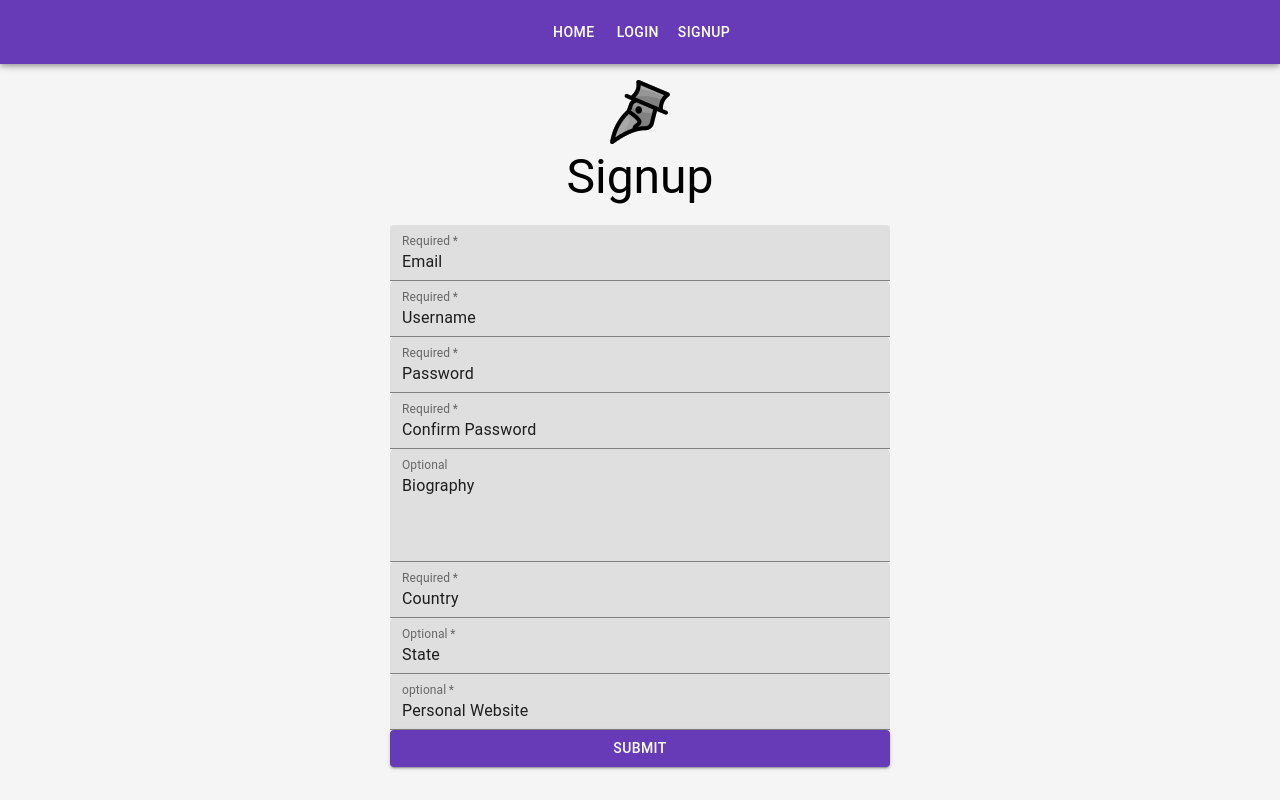
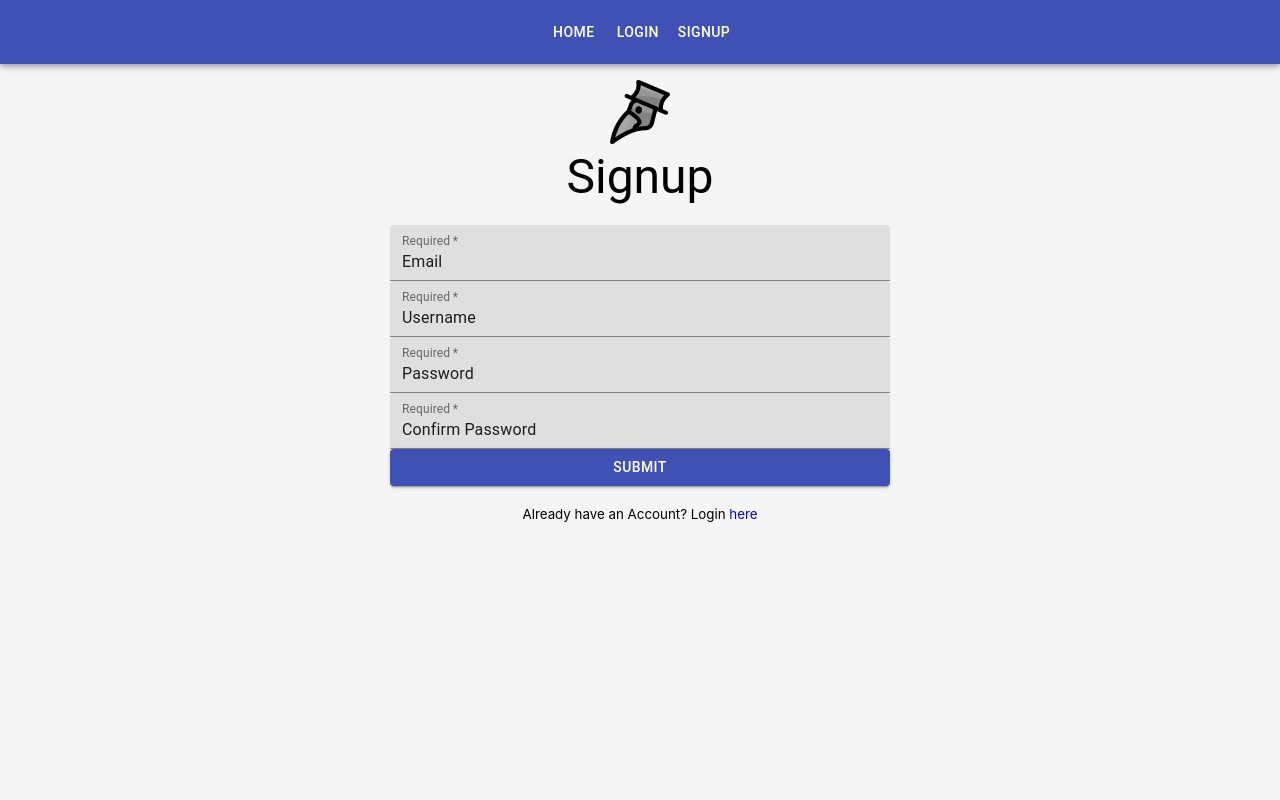
Before and after one commit to krbrennan/social-scourge, a React (Create React App) app in the folder socialscourge-client/: page /signup in a window 1280 px wide. Built offline with nearby package versions, Linux system fonts and the light colour scheme.

Commit message:
Developing auth checker so users cant keep logging in or signing up

```diff
--- a/socialscourge-client/src/App.js
+++ b/socialscourge-client/src/App.js
@@ -4,11 +4,14 @@ import './App.css';
 
 // Components
 import Navbar from './components/Navbar';
+import AuthRoute from './util/AuthRoute';
 
 // pages
 import home from './pages/home';
 import login from './pages/login';
 import signup from './pages/signup';
+import themeFile from './util/theme';
+import jwtDecode from 'jwt-decode';
 
 // Material-Ui
 import { createMuiTheme } from '@material-ui/core/styles';
@@ -16,43 +19,19 @@ import { ThemeProvider as MuiThemeProvider } from '@material-ui/core/styles';
 // import { withStyles } from '@material-ui/styles';
 // import PropTypes from 'prop-types';
 
-const theme = createMuiTheme({
-    palette: {
-        primary: {
-            main: '#673ab7'
-        },
-        secondary: {
-            main: '#ff9100'
-        }
-      },
-      typography: {
-        useNextVariants: true
-      },
-      paper: {
-        textAlign: 'center',
-        color: "yellow",
-      },
-      spacing: 4,
-});
+const theme = createMuiTheme({themeFile});
 
-// const styles = theme => ({
-//   palette: {
-//     primary: {
-//       main: '#673ab7',
-//     },
-//     secondary: {
-//       main: '#ff9100'
-//     }
-//   },
-//   root: {
-//     flexGrow: 1,
-//   },
-  // paper: {
-  //   padding: "10em",
-  //   textAlign: 'center',
-  //   color: "yellow",
-  // },
-// });
+let authenticated;
+const token = localStorage.FBIdToken;
+if(token){
+  const decodedToken = jwtDecode(token);
+  if(decodedToken.exp * 1000 < Date.now()){
+    window.location.href = '/login'
+    authenticated = false
+  } else {
+    authenticated = true
+  }
+}
 
 function App() {
   // const { classes } = styles();
@@ -63,8 +42,8 @@ function App() {
         <Navbar />
           <Switch>
             <Route exact path="/" component={ home } />
-            <Route exact path="/login" component={ login } />
-            <Route exact path="/signup" component={ signup } />
+            <AuthRoute exact path="/login" component={ login } authenticated={authenticated} />
+            <AuthRoute exact path="/signup" component={ signup } authenticated={authenticated} />
           </Switch>
         </Router>
       </div>
--- /dev/null
+++ b/socialscourge-client/src/components/Profile.js
@@ -0,0 +1,65 @@
+import React, { Component } from 'react';
+import Link from 'react-router-dom/Link';
+
+// MUI
+import withStyles from '@material-ui/core/styles/withStyles';
+
+import axios from 'axios';
+import { Typography } from '@material-ui/core';
+
+const styles = {
+
+}
+
+class Profile extends Component {
+
+    componentDidMount(){
+       if(localStorage.getItem('FBIdToken')){
+           this.setState({
+               isLoggedIn: true
+           })
+       } else{
+            this.setState({
+                isLoggedIn: false
+            })
+       }
+    }
+
+
+    constructor(props){
+        super(props)
+        this.state = {
+            isLoggedIn: false,
+            imgUrl: '',
+            username: '',
+            bio: ''
+        }
+    }
+
+    render(){
+        return(
+            <div>
+                { this.state.isLoggedIn ?
+                    <div className='container'>
+                        <Typography>
+                            Logged In
+                        </Typography>
+                    </div>
+                :
+                    <div className='container'>
+                        <Typography>
+                            Not Logged in
+                        </Typography>
+                    </div>
+                }
+            </div>
+        )
+    }
+}
+
+
+export default withStyles(styles)(Profile);
+
+// if localStorage.getItem('FBIdToken')
+// show profile information
+// else show a box to signin or signup
--- a/socialscourge-client/src/pages/home.js
+++ b/socialscourge-client/src/pages/home.js
@@ -4,6 +4,7 @@ import axios from 'axios';
 
 // Components
 import Post from '../components/Post';
+import Profile from '../components/Profile';
 
 // Material-UI
 import Grid from '@material-ui/core/Grid';
@@ -39,10 +40,10 @@ class home extends Component {
         return (
             <Grid container className='container'>
                 <Grid item sm={8} xs={12}>
-                    { posts}
+                    { posts }
                 </Grid>
                 <Grid item sm={4} xs={12}>
-                    <p>Profile</p>
+                    <Profile />
                 </Grid>
             </Grid>
         )
--- a/socialscourge-client/src/pages/login.js
+++ b/socialscourge-client/src/pages/login.js
@@ -62,7 +62,8 @@ class login extends Component {
         // send req to server and show errors, if successful then show errors
         axios.post('/signin', userData)
             .then((postData) => {
-                console.log(postData.data)
+                // console.log(postData.data)
+                localStorage.setItem('FBIdToken', `Bearer ${postData.data.token}`)
                 this.setState({
                     loading: false
                 })
--- a/socialscourge-client/src/pages/signup.js
+++ b/socialscourge-client/src/pages/signup.js
@@ -1,8 +1,9 @@
 import React, { Component } from 'react';
 import logo from '../images/plague.png';
 
+import Link from 'react-router-dom/Link';
+
 import axios from 'axios';
-
 
 // Material-ui
 import FormGroup from '@material-ui/core/FormGroup';
@@ -36,6 +37,15 @@ const styles = {
     formContainerItem: {
         // marginTop: 5
         width: 500
+    },
+    error: {
+        color: 'red',
+        margin: '1em 0',
+        textAlign: 'center'
+    },
+    small: {
+        textAlign: 'center',
+        margin: '20px auto'
     }
 }
 
@@ -70,24 +80,27 @@ export class signup extends Component {
             password: this.state.password,
             confirmPassword: this.state.confirmPassword,
             username: this.state.username,
-            biograpgy: this.state.biography,
-            country: this.state.country,
-            state: this.state.state,
-            website: this.state.website
+            bio: this.state.biography
         }
 
         axios.post('/signup', userData)
             .then((res) => {
-                console.log("Great success")
+                localStorage.setItem('FBIdToken', `Bearer ${res.data.token}`)
+                this.props.history.push('/')
             })
             .catch((err) => {
                 console.log(err)
+                // console.log(err.response.data.message)
+                this.setState({
+                    errors: err.response.data.message
+                })
             })
     }
 
 
     render() {
         const { classes } = this.props;
+        const { errors } = this.state;
         return (
             <div className={classes.signupPage}>
                 <div className={ classes.signupTop }>
@@ -101,12 +114,20 @@ export class signup extends Component {
                     <TextField className={ classes.formContainerItem } onChange={ this.handleChange } variant='filled' required label='Required' name='username' defaultValue='Username' />
                     <TextField className={ classes.formContainerItem } onChange={ this.handleChange } variant='filled' required label='Required' name='password' defaultValue='Password' />
                     <TextField className={ classes.formContainerItem } onChange={ this.handleChange } variant='filled' required label='Required' name='confirmPassword' defaultValue='Confirm Password' />
-                    <TextField className={ classes.formContainerItem } onChange={ this.handleChange } variant='filled' multiline rows={4} label='Optional' name='biography' defaultValue='Biography' />
-                    <TextField className={ classes.formContainerItem } onChange={ this.handleChange } variant='filled' required label='Required' name='country' defaultValue='Country' />
-                    <TextField className={ classes.formContainerItem } onChange={ this.handleChange } variant='filled' required label='Optional' name='state' defaultValue='State' />
-                    <TextField className={ classes.formContainerItem } onChange={ this.handleChange } variant='filled' required label='optional' name='website' defaultValue='Personal Website' />
+                    {/* <TextField className={ classes.formContainerItem } onChange={ this.handleChange } variant='filled' multiline rows={4} label='Optional' name='biography' defaultValue='Biography' /> */}
+                    {/* <TextField className={ classes.formContainerItem } onChange={ this.handleChange } variant='filled' required label='Required' name='country' defaultValue='Country' /> */}
+                    {/* <TextField className={ classes.formContainerItem } onChange={ this.handleChange } variant='filled' required label='Optional' name='state' defaultValue='State' /> */}
+                    {/* <TextField className={ classes.formContainerItem } onChange={ this.handleChange } variant='filled' required label='optional' name='website' defaultValue='Personal Website' /> */}
                     {/* <TextField className={ classes.formContainerItem } label='Optional' def/> */}
+                    {errors && (
+                        <Typography className={ classes.error } variant='body2'>
+                            {errors}
+                        </Typography>
+                    )}
                     <Button variant='contained' color='primary' type='submit'>Submit</Button>
+                    <small className={ classes.small }>
+                        Already have an Account? Login <Link to='/login'>here</Link>
+                    </small>
                 </form>
             </div>
         )
--- /dev/null
+++ b/socialscourge-client/src/util/AuthRoute.js
@@ -0,0 +1,11 @@
+import React from 'react'
+import { Route, Redirect } from 'react-router-dom';
+
+const AuthRoute = ({component: Component, authenticated, ...rest}) => (
+    <Route
+    {...rest}
+    render = {(props) => authenticated === true ? <Redirect to='/' /> : <Component {...props} />}
+    />
+);
+
+export default AuthRoute;
--- /dev/null
+++ b/socialscourge-client/src/util/theme.js
@@ -0,0 +1,18 @@
+export default {
+    palette: {
+        primary: {
+            main: '#673ab7'
+        },
+        secondary: {
+            main: '#ff9100'
+        }
+      },
+      typography: {
+        useNextVariants: true
+      },
+      paper: {
+        textAlign: 'center',
+        color: "yellow",
+      },
+      spacing: 4,
+}
```
Also changed, not shown: 2 other files (tests, documents, lock files or other folders).
